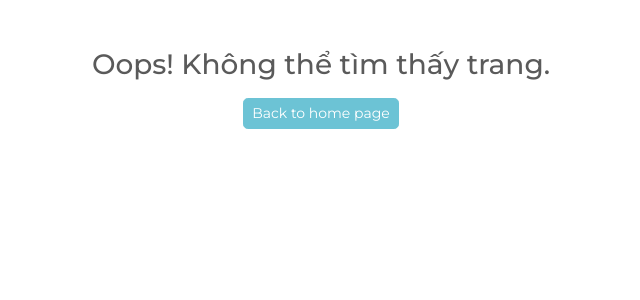
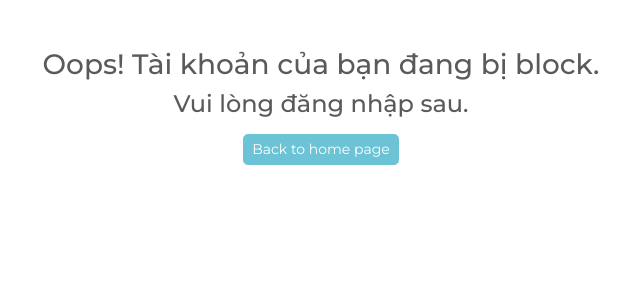
Before and after one commit to LeDiepTuyetNhuB1910119/CT466, a React (Create React App) app in the folder client/: page /block in a window 1280 px wide. Shown: the top 300 px of the page, without its empty margins (319-959 px from the left). Built offline with nearby package versions, Linux system fonts and the light colour scheme; no server answers.

Commit message:
update page block user

```diff
--- a/client/src/App.js
+++ b/client/src/App.js
@@ -7,6 +7,7 @@ import Home from "./views/Home";
 import BooksByCategory from "./views/BooksByCategory";
 import About from "./views/About";
 import MyPage from "./views/MyPage";
+import PageBlock from "./views/PageBlock";
 import PageNotFound from "./views/PageNotFound";
 
 import AuthContextProvider from "./contexts/AuthContext";
@@ -83,7 +84,7 @@ function App() {
                     path="/admin/books/info/:id"
                     component={InfoBook}
                   />
-
+                  <Route path="/block" component={PageBlock} />
                   <Route path="*" component={PageNotFound} />
                 </Switch>
               </Router>
--- a/client/src/routing/ProtectedRoute.js
+++ b/client/src/routing/ProtectedRoute.js
@@ -1,5 +1,5 @@
-import React from "react";
-import { Route, Redirect } from "react-router-dom";
+import React, { useEffect } from "react";
+import { Redirect, Route } from "react-router-dom";
 import { useContext } from "react";
 import { AuthContext } from "../contexts/AuthContext";
 import Spinner from "react-bootstrap/Spinner";
@@ -9,7 +9,7 @@ import NavbarMenu from "../components/layout/NavbarMenu";
 // ...rest là những điều kiện còn lại
 const ProtectedRoute = ({ component: Component, ...rest }) => {
   const {
-    authState: { authLoading, isAuthenticated },
+    authState: { authLoading, user },
   } = useContext(AuthContext);
 
   if (authLoading) {
@@ -22,6 +22,9 @@ const ProtectedRoute = ({ component: Component, ...rest }) => {
 
   return (
     // check điều kiện ...rest để render
+    user?.state === "block" ? (
+      <Redirect to="/block" />
+    ) : (
       <Route
         {...rest}
         render={(props) => (
@@ -31,6 +34,7 @@ const ProtectedRoute = ({ component: Component, ...rest }) => {
           </>
         )}
       />
+    )
   );
 };
 
--- /dev/null
+++ b/client/src/views/PageBlock.js
@@ -0,0 +1,33 @@
+import React, { useContext } from "react";
+import { useHistory } from "react-router-dom";
+
+import Button from "react-bootstrap/Button";
+import { AuthContext } from "../contexts/AuthContext";
+
+const PageBlock = () => {
+  const { logoutUser } = useContext(AuthContext);
+  const history = useHistory();
+
+  const handleLogout = () => {
+    logoutUser();
+    history.push("/");
+  };
+  return (
+    <div className="landing-inner">
+      <h3 className="mt-5">Oops! Tài khoản của bạn đang bị block.</h3>
+      <h4>Vui lòng đăng nhập sau.</h4>
+      <p>
+        <Button
+          onClick={() => handleLogout()}
+          variant="info"
+          size="sm"
+          className="mt-2"
+        >
+          Back to home page
+        </Button>
+      </p>
+    </div>
+  );
+};
+
+export default PageBlock;
```
Lines whose indentation alone changed are shown as unchanged.
